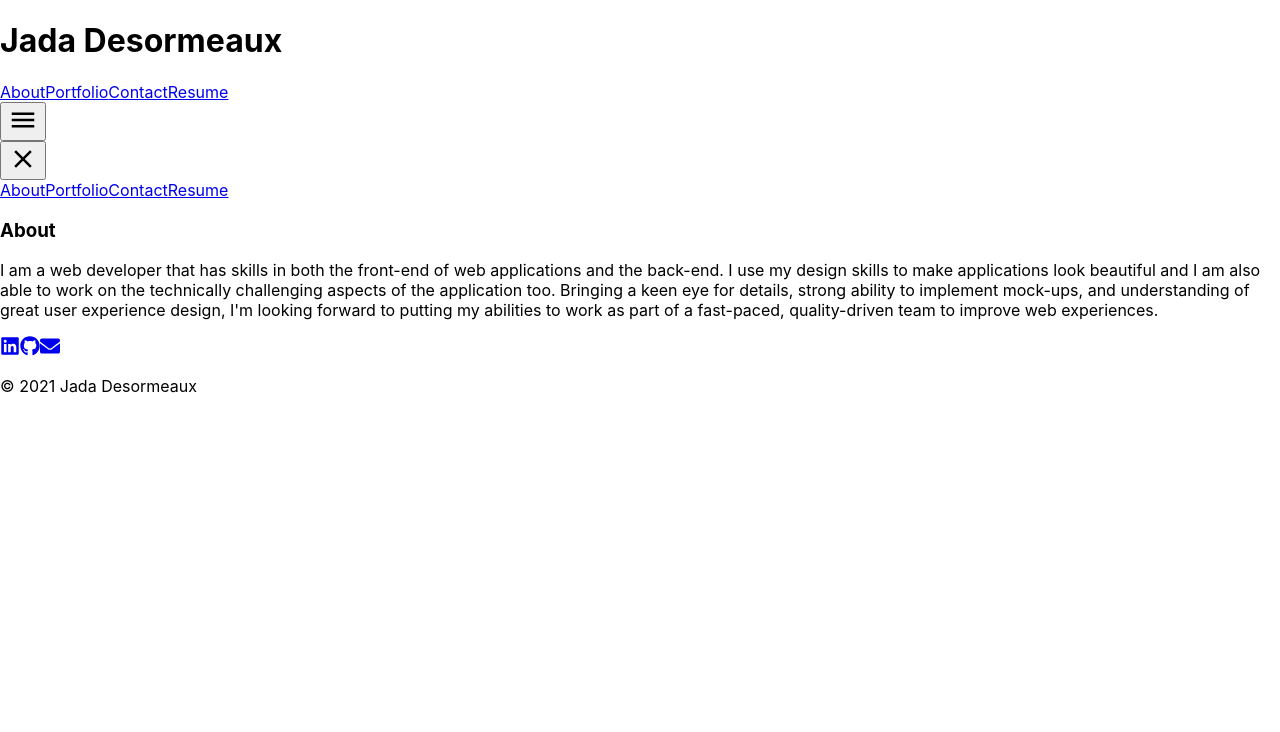
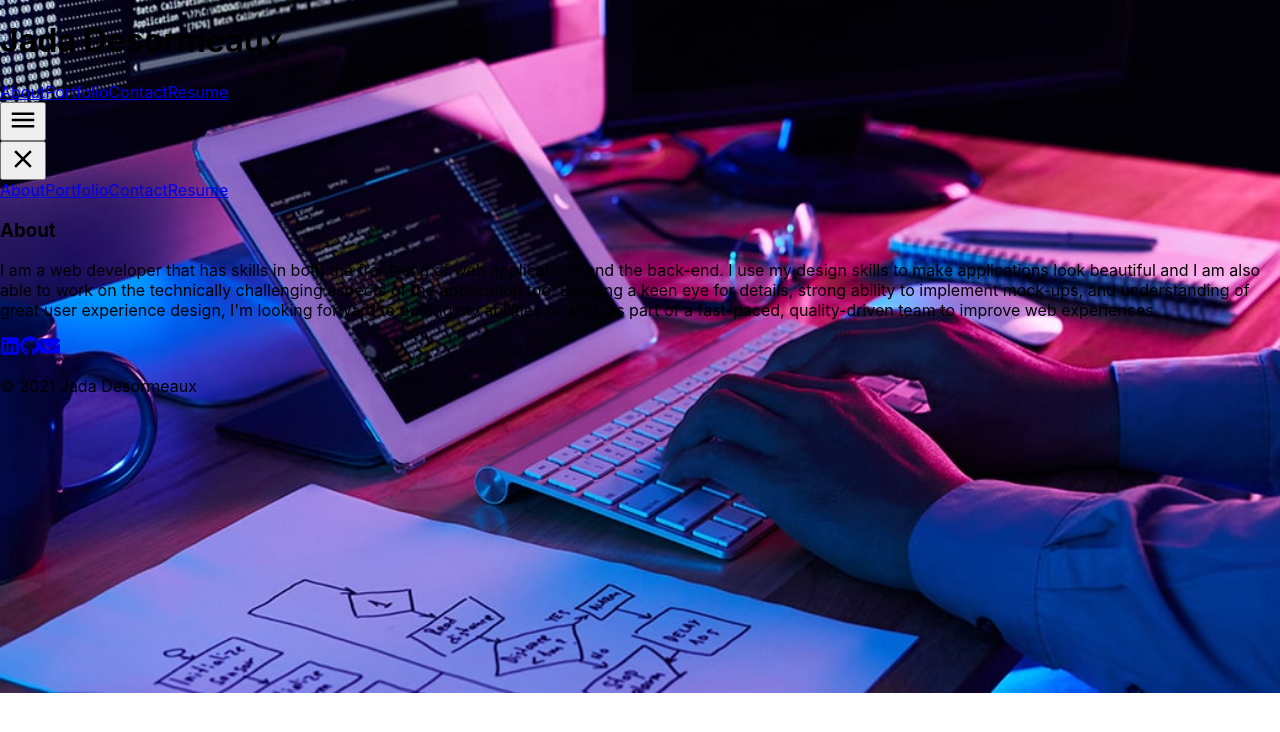
Before and after one commit to JadaE789/react_portfolio, a React (Create React App) app: page / in a window 1280 px wide. Shown: the top 732 px of the page. Built offline with nearby package versions, Linux system fonts and the light colour scheme.

Commit message:
index.css background image

```diff
--- a/src/index.css
+++ b/src/index.css
@@ -5,6 +5,9 @@
     sans-serif;
   -webkit-font-smoothing: antialiased;
   -moz-osx-font-smoothing: grayscale;
+  background-image: url('../src/assets/img/webDevloppic.jpg');
+  background-repeat: no-repeat;
+  background-size: cover;
 }
 
 code {
```
